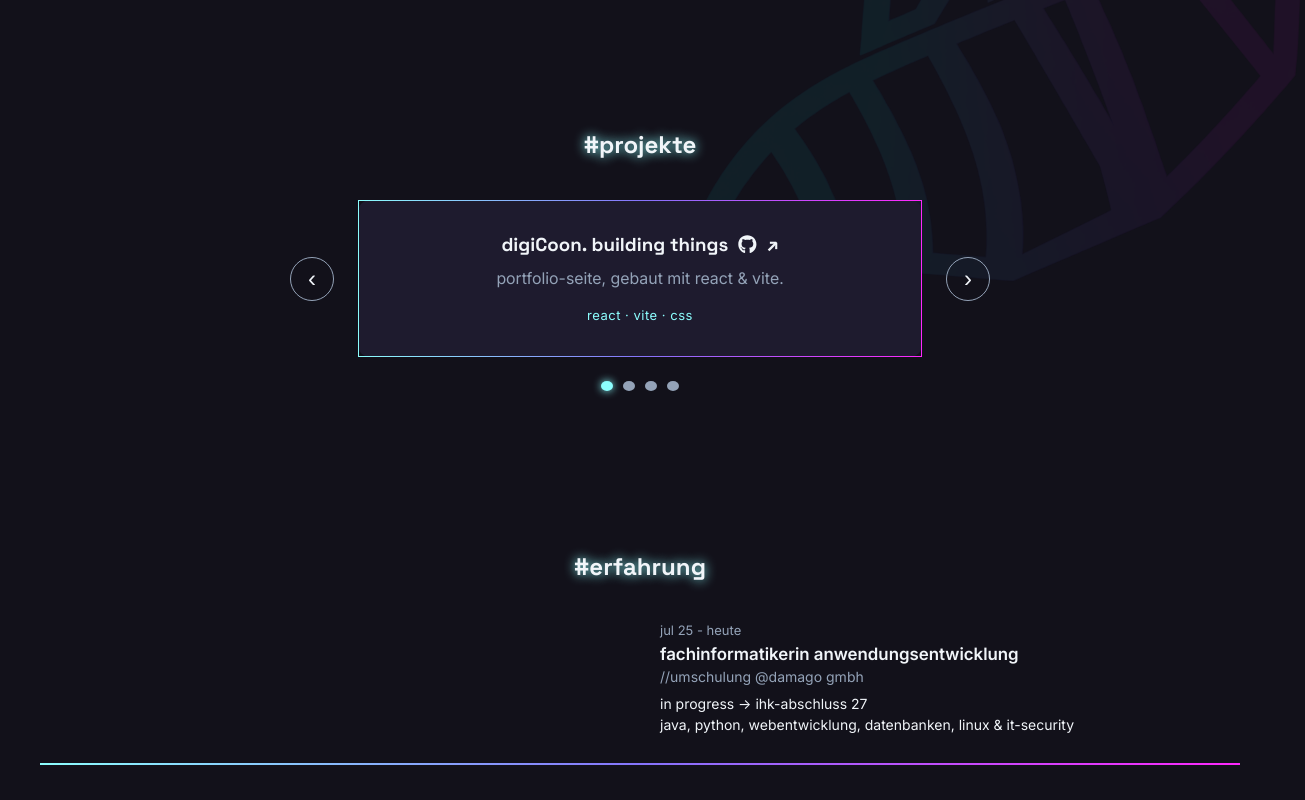
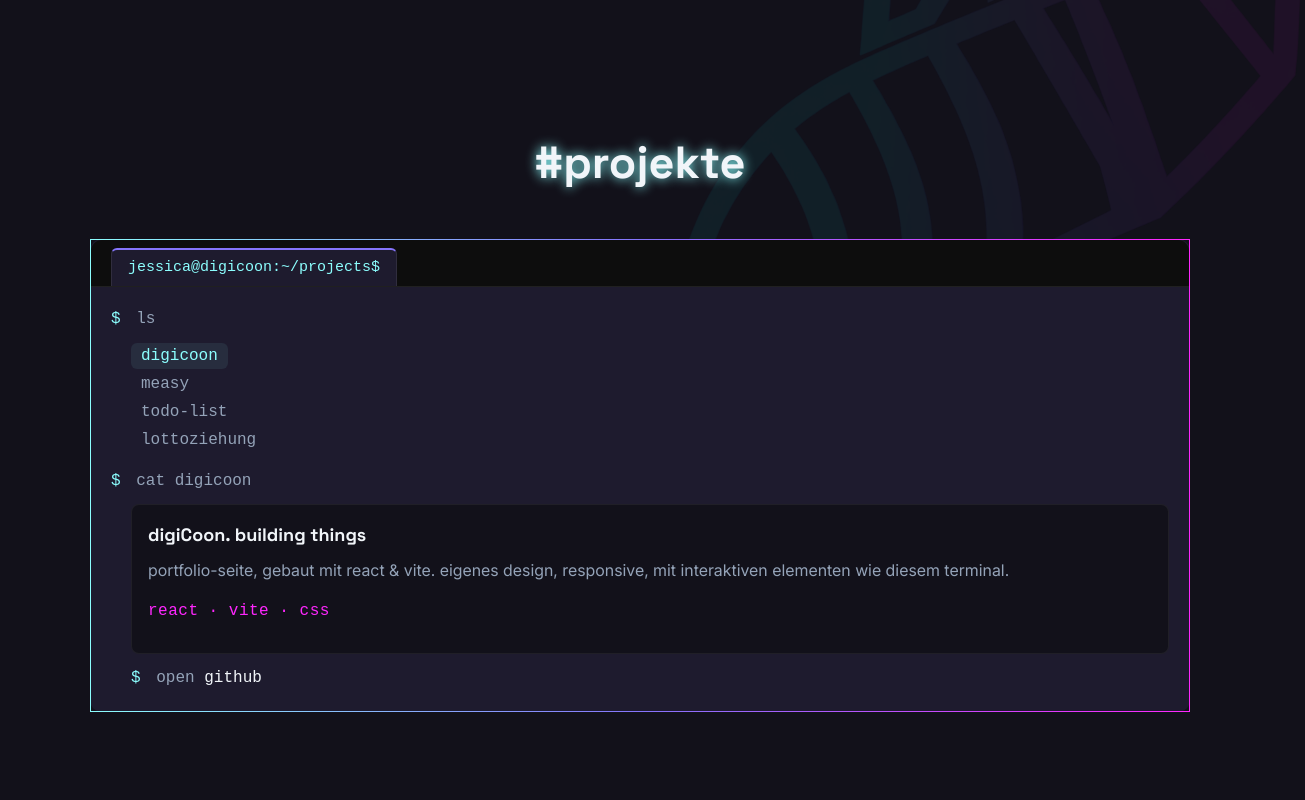
Before and after one commit to digiCoon/website, a React (Vite) app: page / in a window 1280 px wide. Shown: the part 600-1400 px from the top of the page, 1305 px wide, since content can reach past the window. Built offline with nearby package versions, Linux system fonts and the light colour scheme.

Commit message:
polish typography and layout: global font scale, projects terminal, contact form sizing

```diff
--- a/src/components/Contact.css
+++ b/src/components/Contact.css
@@ -93,11 +93,12 @@
 .gender-row label {
     display: flex;
     align-items: center;
-    gap: 6px;
+    gap: 1px;
+    font-size: 14px;
 }
 
 form input[type="radio"] {
-    accent-color: var(--cyan);
+    accent-color: var(--pink);
     width: 16px;
     height: 16px;
 }
@@ -110,6 +111,7 @@
     border-radius: 6px;
     padding: 12px 32px;
     color: var(--bg);
+    font-size: 22px;
     font-weight: 600;
     cursor: pointer;
     transition: box-shadow 0.2s, transform 0.2s;
--- a/src/components/Experience.css
+++ b/src/components/Experience.css
@@ -9,7 +9,7 @@
 }
 
 .experience-zigzag {
-    max-width: 1000px;
+    max-width: 1150px;
     margin: 0 auto;
     display: flex;
     flex-direction: column;
@@ -30,8 +30,8 @@
 .zigzag-item:not(:last-child)::after {
     content: '';
     position: absolute;
-    left: -100px;
-    right: -100px;
+    left: -90px;
+    right: -90px;
     bottom: 0;
     height: 2px;
     background: linear-gradient(90deg, var(--cyan), var(--purple), var(--pink));
@@ -60,19 +60,19 @@
 
 .zigzag-period {
     color: var(--text-secondary);
-    font-size: 13px;
+    font-size: 15px;
     margin-bottom: 6px;
 }
 
 .zigzag-title {
-    font-size: 17px;
+    font-size: 18px;
     font-weight: 600;
     margin-bottom: 4px;
 }
 
 .zigzag-company {
     color: var(--text-secondary);
-    font-size: 14px;
+    font-size: 16px;
     margin-bottom: 10px;
 }
 
@@ -83,7 +83,7 @@
 }
 
 .zigzag-details li {
-    font-size: 14px;
+    font-size: 15px;
     color: var(--text);
     margin-bottom: 4px;
 }
--- a/src/components/Footer.css
+++ b/src/components/Footer.css
@@ -13,7 +13,7 @@
 }
 
 .footer-social-media a {
-    font-size: 24px;
+    font-size: 40px;
     transition: filter 0.2s, transform 0.2s;
 }
 
@@ -36,7 +36,7 @@
 
 .footer-legal a {
     color: var(--text-secondary);
-    font-size: 14px;
+    font-size: 20px;
     transition: color 0.2s;
 }
 
--- a/src/components/Footer.jsx
+++ b/src/components/Footer.jsx
@@ -7,11 +7,11 @@
     return (
         <footer>
             <div className="footer-social-media">
+                <a href="https://github.com/digiCoon" target="_blank" rel="noopener noreferrer" title="github">
+                    <FaGithub />
+                </a>
                 <a href="https://www.linkedin.com/in/jessica-ries/" target="_blank" rel="noopener noreferrer" title="linkedin">
                     <FaLinkedin />
-                </a>
-                <a href="https://github.com/digiCoon" target="_blank" rel="noopener noreferrer" title="github">
-                    <FaGithub />
                 </a>
                 <a href="https://www.xing.com/profile/Jessica_Ries3" target="_blank" rel="noopener noreferrer" title="xing">
                     <FaXing />
--- a/src/components/Projects.css
+++ b/src/components/Projects.css
@@ -1,5 +1,5 @@
 #projects {
-    padding: 80px 5%;
+    padding: 80px 5% 40px;
 }
 
 #projects h2 {
@@ -8,91 +8,141 @@
     text-shadow: 0 0 12px var(--cyan);
 }
 
-.carousel {
-    display: flex;
-    align-items: center;
-    justify-content: center;
-    gap: 24px;
-    max-width: 700px;
+.terminal {
+    max-width: 1100px;
     margin: 0 auto;
-}
-
-.carousel-arrow {
-    background: none;
-    border: 1px solid var(--text-secondary);
-    border-radius: 50%;
-    width: 44px;
-    height: 44px;
-    font-size: 24px;
-    color: var(--text);
-    cursor: pointer;
-    transition: border-color 0.2s, box-shadow 0.2s, color 0.2s;
-    flex-shrink: 0;
-}
-
-.carousel-arrow:hover {
-    border-color: var(--cyan);
-    box-shadow: 0 0 10px var(--cyan);
-    color: var(--cyan);
-}
-
-.carousel-card {
-    flex: 1;
-    padding: 32px;
     border: 1px solid transparent;
     border-image: linear-gradient(90deg, var(--cyan), var(--purple), var(--pink)) 1;
     border-radius: 12px;
     background: var(--surface);
-    text-align: center;
+    overflow: hidden;
+    font-family: 'Courier New', monospace;
 }
 
-.carousel-card h3 {
-    margin-bottom: 12px;
-}
-
-.carousel-card h3 a {
-    display: inline-flex;
-    align-items: center;
-    gap: 10px;
-    color: inherit;
-    text-decoration: none;
-    transition: color 0.2s;
-}
-
-.carousel-card h3 a:hover {
-    color: var(--cyan);
-}
-
-.carousel-card p {
-    color: var(--text-secondary);
-    margin-bottom: 16px;
-}
-
-.carousel-tech {
-    display: inline-block;
-    font-size: 13px;
-    color: var(--cyan);
-    letter-spacing: 0.5px;
-}
-
-.carousel-dots {
+.terminal-titlebar {
     display: flex;
-    justify-content: center;
-    gap: 10px;
-    margin-top: 24px;
+    align-items: flex-end;
+    padding: 8px 20px 0;
+    background: #0d0d0d;
+    border-bottom: 1px solid rgba(255, 255, 255, 0.08);
 }
 
 .dot {
     width: 10px;
     height: 10px;
     border-radius: 50%;
-    background: var(--text-secondary);
-    border: none;
-    cursor: pointer;
-    transition: background 0.2s, box-shadow 0.2s;
 }
 
-.dot.active {
-    background: var(--cyan);
-    box-shadow: 0 0 8px var(--cyan);
+.terminal-path {
+    font-size: 15px;
+    color: var(--cyan);
+    background: var(--surface);
+    padding: 6px 16px;
+    border-radius: 6px 6px 0 0;
+    border-top: 2px solid var(--purple);
+    border-left: 1px solid rgba(255, 255, 255, 0.08);
+    border-right: 1px solid rgba(255, 255, 255, 0.08);
 }
+
+.terminal-body {
+    padding: 20px;
+}
+
+.terminal-line {
+    font-size: 16px;
+    color: var(--text-secondary);
+    margin-bottom: 10px;
+}
+
+.prompt {
+    color: var(--cyan);
+    margin-right: 6px;
+}
+
+.terminal-list {
+    display: flex;
+    flex-direction: column;
+    gap: 2px;
+    margin: 0 0 16px 20px;
+}
+
+.terminal-item {
+    text-align: left;
+    background: none;
+    border: none;
+    font-family: inherit;
+    font-size: 16px;
+    color: var(--text-secondary);
+    padding: 4px 10px;
+    border-radius: 6px;
+    cursor: pointer;
+    width: fit-content;
+    transition: background 0.2s, color 0.2s;
+}
+
+.terminal-item:hover {
+    color: var(--text);
+}
+
+.terminal-item.active {
+    color: var(--cyan);
+    background: rgba(140, 254, 254, 0.08);
+}
+
+.terminal-output {
+    margin: 8px 0 0 20px;
+    padding: 16px;
+    background: var(--bg);
+    border-radius: 8px;
+    border: 1px solid rgba(255, 255, 255, 0.06);
+}
+
+.terminal-output h3 {
+    font-family: var(--heading);
+    font-size: 18px;
+    margin-bottom: 8px;
+    color: var(--text);
+}
+
+.terminal-output p {
+    font-family: var(--sans);
+    font-size: 16px;
+    color: var(--text-secondary);
+    margin-bottom: 12px;
+    line-height: 1.5;
+}
+
+.terminal-tech {
+    display: inline-block;
+    font-size: 16px;
+    color: var(--pink);
+    letter-spacing: 0.5px;
+    margin-bottom: 12px;
+}
+
+.terminal-link-line {
+    margin: 12px 0 0 20px;
+}
+
+.terminal-link {
+    display: inline-flex;
+    align-items: center;
+    gap: 6px;
+    color: var(--text);
+    text-decoration: none;
+    transition: color 0.2s;
+}
+
+.terminal-link:hover {
+    color: var(--cyan);
+    text-decoration: underline;
+}
+
+@media (max-width: 600px) {
+    .terminal-body {
+        padding: 16px;
+    }
+
+    .terminal-list,
+    .terminal-output = 10px;
+}
--- a/src/components/Projects.jsx
+++ b/src/components/Projects.jsx
@@ -1,75 +1,82 @@
 import { useState } from 'react'
-import { FaGithub } from 'react-icons/fa'
 import './Projects.css'
 
 function Projects() {
-    const [activeIndex, setActiveIndex] = useState(0)
-
     const projects = [
         {
+            id: 'digicoon',
             name: 'digiCoon. building things',
-            description: 'portfolio-seite, gebaut mit react & vite.',
+            description: 'portfolio-seite, gebaut mit react & vite. eigenes design, responsive, mit interaktiven elementen wie diesem terminal.',
             tech: 'react · vite · css',
             link: 'https://github.com/digiCoon/website'
         },
         {
+            id: 'measy',
             name: 'measy',
-            description: 'app zum unkomplizierten verabreden mit freunden. teamprojekt, meine rolle: datenbank.',
-            tech: 'python · sqlalchemy',
+            description: 'app zum unkomplizierten verabreden mit freunden. teamprojekt aus der umschulung, meine rolle: datenbank & backend-logik.',
+            tech: 'flask · sqlalchemy · sqlite · bootstrap',
             link: 'https://github.com/digiCoon/measy'
         },
         {
+            id: 'todo-list',
             name: 'todo-list',
-            description: 'to-do-app mit unterstützung für wiederkehrende aufgaben.',
+            description: 'to-do-app mit wiederkehrenden aufgaben. aktuell phase 1 von 7 (cli fertig, persistenz & api als nächstes).',
             tech: 'python',
             link: 'https://github.com/digiCoon/todo-list'
         },
         {
+            id: 'lottoziehung',
             name: 'lottoZiehung',
-            description: 'konsolenprogramm, das eine lottoziehung simuliert und die trefferzahl auswertet.',
+            description: 'konsolenprogramm, das eine lottoziehung simuliert. 6 zahlen ziehen, vergleichen, treffer auswerten.',
             tech: 'java',
             link: 'https://github.com/digiCoon/lottoZiehung'
         }
     ]
 
-    const goPrev = () => {
-        setActiveIndex((activeIndex - 1 + projects.length) % projects.length)
-    }
-
-    const goNext = () => {
-        setActiveIndex((activeIndex + 1) % projects.length) % projects.length
-    }
-
-    const current = projects[activeIndex]
+    const [activeId, setActiveId] = useState(projects[0].id)
+    const active = projects.find(p => p.id === activeId)
 
     return (
         <section id="projects">
             <h2>#projekte</h2>
-            <div className="carousel">
-                <button className="carousel-arrow" onClick={goPrev} aria-label="vorheriges projekt">‹</button>
-
-                <div className="carousel-card">
-                    <h3>
-                        <a href={current.link} target="_blank" rel="noopener noreferrer" title="github">
-                            {current.name} <FaGithub /> ↗
-                        </a>
-                    </h3>
-                    <p>{current.description}</p>
-                    <span className="carousel-tech">{current.tech}</span>
+            <div className="terminal">
+                <div className="terminal-titlebar">
+                    <span className="terminal-path">jessica@digicoon:~/projects$</span>
                 </div>
 
-                <button className="carousel-arrow" onClick={goNext} aria-label="nächstes projekt">›</button>
-            </div>
+                <div className="terminal-body">
+                    <div className="terminal-line">
+                        <span className="prompt">$</span> ls
+                    </div>
 
-            <div className="carousel-dots">
-                {projects.map((_, index) => (
-                    <button
-                        key={index}
-                        className={`dot ${index === activeIndex ? 'active' : ''}`}
-                        onClick={() => setActiveIndex(index)}
-                        aria-label={`projekt ${index + 1}`}
-                    />
-                ))}
+                    <div className="terminal-list">
+                        {projects.map(p => (
+                            <button
+                                key={p.id}
+                                className={`terminal-item ${p.id === activeId ? 'active' : ''}`}
+                                onClick={() => setActiveId(p.id)}
+                            >
+                                {p.id}
+                            </button>
+                        ))}
+                    </div>
+
+                    <div className="terminal-line">
+                        <span className="prompt">$</span> cat {active.id}
+                    </div>
+
+                    <div className="terminal-output">
+                        <h3>{active.name}</h3>
+                        <p>{active.description}</p>
+                        <span className="terminal-tech">{active.tech}</span>
+                    </div>
+                    <div className="terminal-line terminal-link-line">
+                        <span className="prompt">$</span> open{' '}
+                        <a href={active.link} target="_blank" rel="noopener noreferrer" className="terminal-link">
+                            github
+                        </a>
+                    </div>
+                </div>
             </div>
         </section>
     )
--- a/src/components/Skills.css
+++ b/src/components/Skills.css
@@ -13,7 +13,7 @@
     top: 50%;
     left: 50%;
     transform: translateX(-50%);
-    font-size: 30px;
+    font-size: 25px;
     white-space: nowrap;
     opacity: 0;
     pointer-events: none;
@@ -49,12 +49,14 @@
     display: flex;
     gap: 24px;
     width: max-content;
-    animation: scroll 100s linear infinite;
+    animation: scroll 40s linear infinite;
 }
 
 #skills {
     padding-left: 0;
     padding-right: 0;
+    padding-top: 80px;
+    padding-bottom: 40px;
 }
 
 #skills h2 {
--- a/src/index.css
+++ b/src/index.css
@@ -35,6 +35,7 @@
 
 html {
   background: var(--bg);
+  font-size: 18px;
 }
 
 body {
@@ -44,6 +45,8 @@
   font-synthesis: none;
   -webkit-font-smoothing: antialiased;
   -moz-osx-font-smoothing: grayscale;
+  font-size: 1.125rem;
+  line-height: 1.6;
 }
 
 h1, h2, h3, h4 {
@@ -52,9 +55,15 @@
   margin: 0;
 }
 
+h1 { font-size: 3.5rem; }
+h2 { font-size: 2.5rem; }
+h3 { font-size: 1.5rem; }
+h4 { font-size: 1.25rem; }
+
 p {
   margin: 0;
   color: var(--text-secondary);
+  font-size: 1.125rem;
 }
 
 section {
```
Also changed, not shown: src/components/Hero.css (+11 -3 lines), src/components/Skills.jsx (+4 -4 lines).
